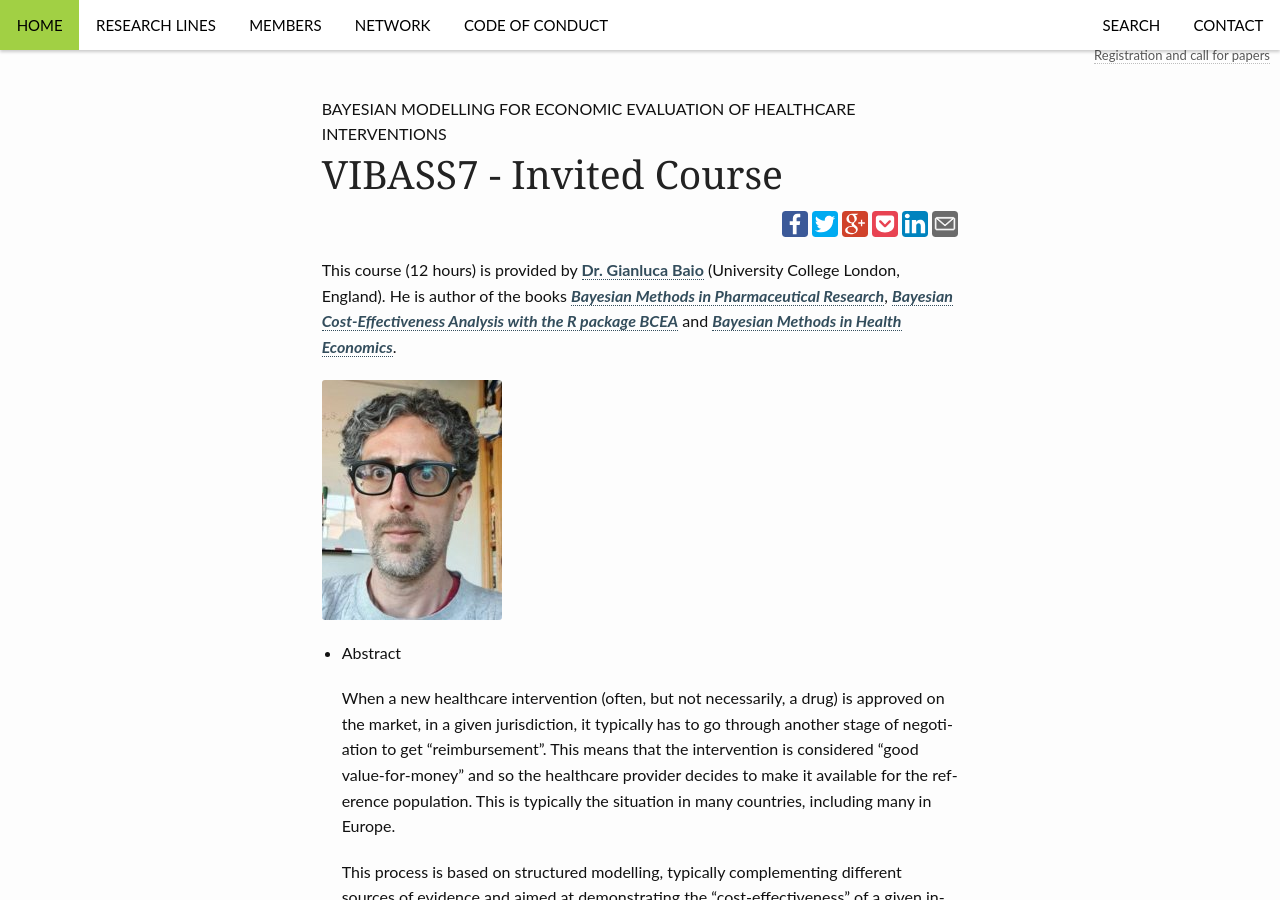
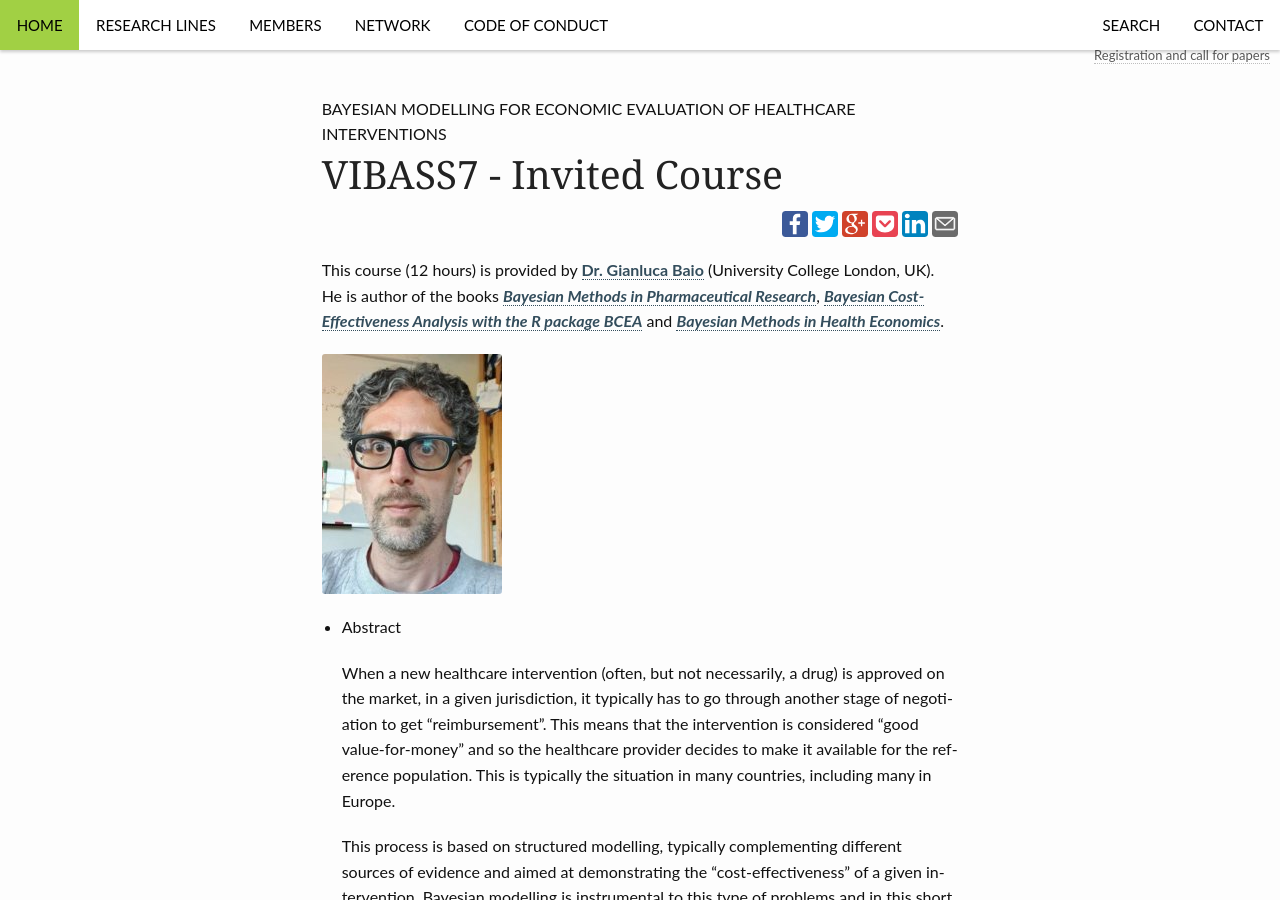
Before and after one commit to VABAR/VABAR.github.io, a Jekyll site: the page built from _posts/events/2024-01-22-vibass7/2024-01-22-vibass7-course.md, in a window 1280 px wide and 900 px high, scrolled down 336 px. Built offline with Jekyll 4.4.1, drawn with Linux system fonts in a browser that asks for light colours.

Commit message:
vibass7: Fix affiliation, G Baio.

```diff
--- a/_posts/events/2024-01-22-vibass7/2024-01-22-vibass7-course.md
+++ b/_posts/events/2024-01-22-vibass7/2024-01-22-vibass7-course.md
@@ -16,7 +16,7 @@ image:
 categories: events
 ---
 
-This course (12 hours) is provided by [__Dr. Gianluca Baio__](https://gianluca.statistica.it/books/bmhe/) (University College London, England). He is author of the books [_Bayesian Methods in Pharmaceutical Research_](https://gianluca.statistica.it/books/bmpr/), [_Bayesian Cost-Effectiveness Analysis with the R package BCEA_](https://gianluca.statistica.it/books/bcea/) and [_Bayesian Methods in Health Economics_](https://gianluca.statistica.it/books/bmhe/).
+This course (12 hours) is provided by [__Dr. Gianluca Baio__](https://gianluca.statistica.it/books/bmhe/) (University College London, UK). He is author of the books [_Bayesian Methods in Pharmaceutical Research_](https://gianluca.statistica.it/books/bmpr/), [_Bayesian Cost-Effectiveness Analysis with the R package BCEA_](https://gianluca.statistica.it/books/bcea/) and [_Bayesian Methods in Health Economics_](https://gianluca.statistica.it/books/bmhe/).
 
 ![image]({{ site.urlimg }}gianluca-baio.jpg)
 
```
Also changed, not shown: _posts/events/2024-01-22-vibass7/2024-01-22-vibass7.md (+1 -1 lines).
